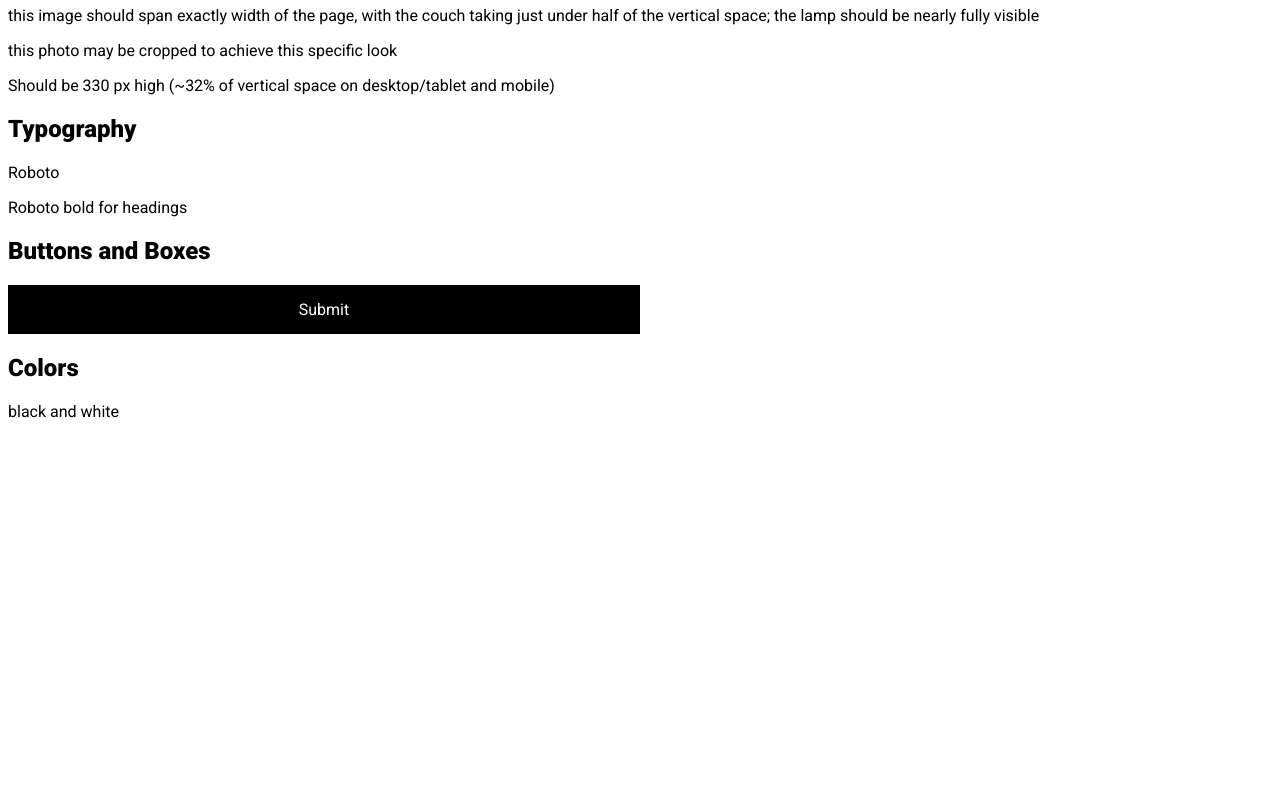
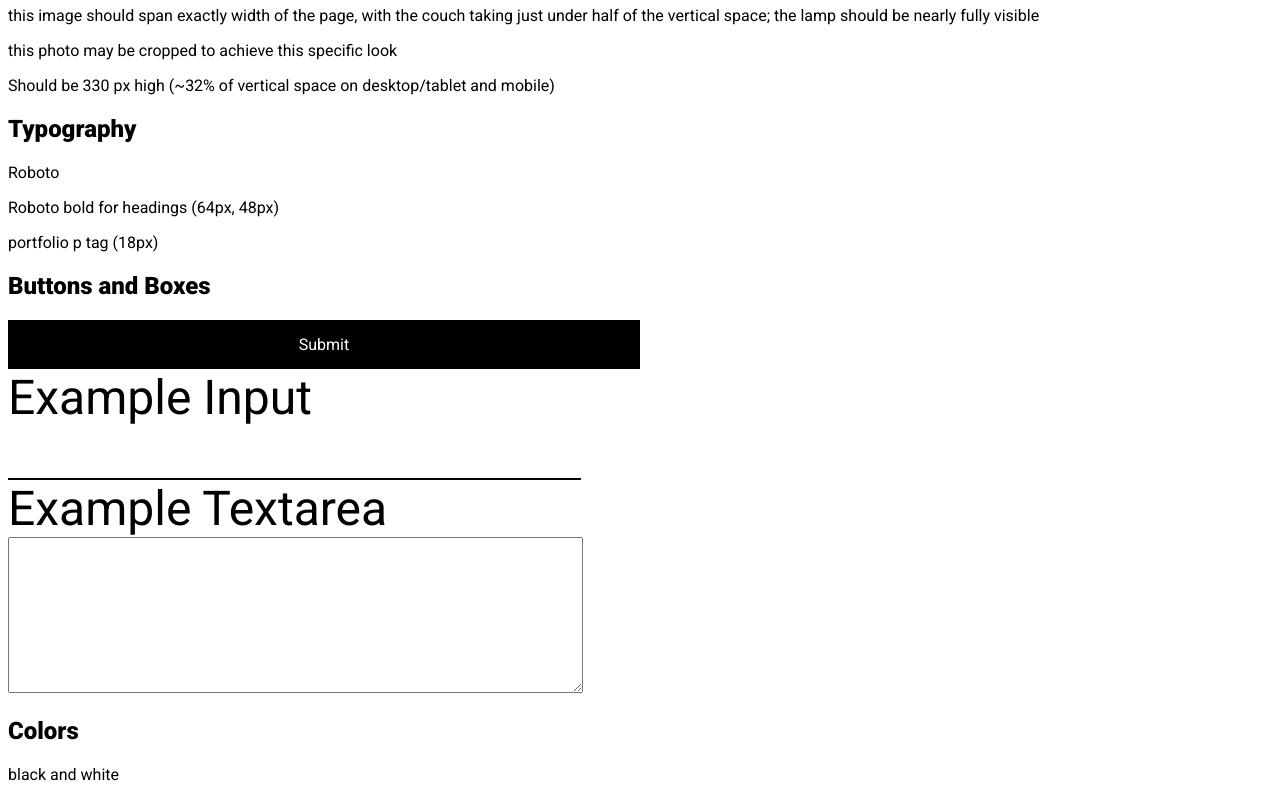
Before and after one commit to ancheta98/userTestChallenge, a plain HTML site: page index.html in a window 1280 px wide. Shown: the part 1308-2108 px from the top of the page. Before the commit the page ends 1745 px from the top, so only its background shows below. Drawn offline with Linux system fonts and the light colour scheme.

```diff
--- a/index.html
+++ b/index.html
@@ -26,10 +26,16 @@
     <p>Should be 330 px high (~32% of vertical space on desktop/tablet and mobile)</p>
     <h2>Typography</h2>
     <p>Roboto</p>
-    <p>Roboto bold for headings</p>
+    <p>Roboto bold for headings (64px, 48px)</p>
+    <p>portfolio p tag (18px)</p>
     <h2>Buttons and Boxes</h2>
     <button type="submit">Submit</button>
-
+    <br>
+    <label for="example">Example Input</label>
+    <input type="text" name="example">
+    <br>
+    <label for="example2">Example Textarea</label>
+    <textarea name="example2" id="" cols="30" rows="10"></textarea>
     <h2>Colors</h2>
     <p>black and white</p>
 
--- a/style.css
+++ b/style.css
@@ -17,3 +17,22 @@ button {
 button:hover{
     background-color: grey;
 }
+
+label{
+    display: block;
+    font-size: 48px;
+}
+
+input{
+    border: none;
+    border-bottom: 2px solid black;
+    min-width: 45%;
+    height: 50px;
+    font-size: 32px;
+}
+
+textarea{
+    min-width: 45%;
+    height: 150px;
+    font-size: 18px;
+}
```
